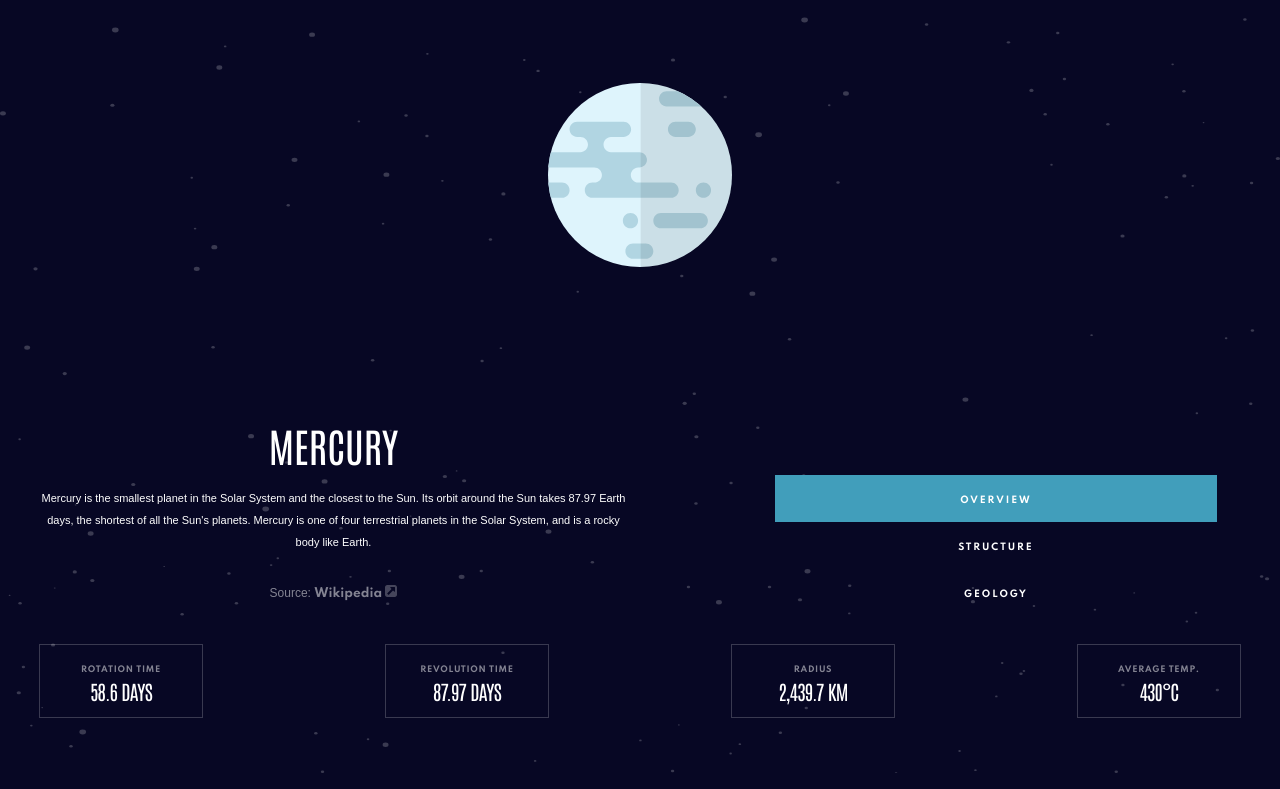
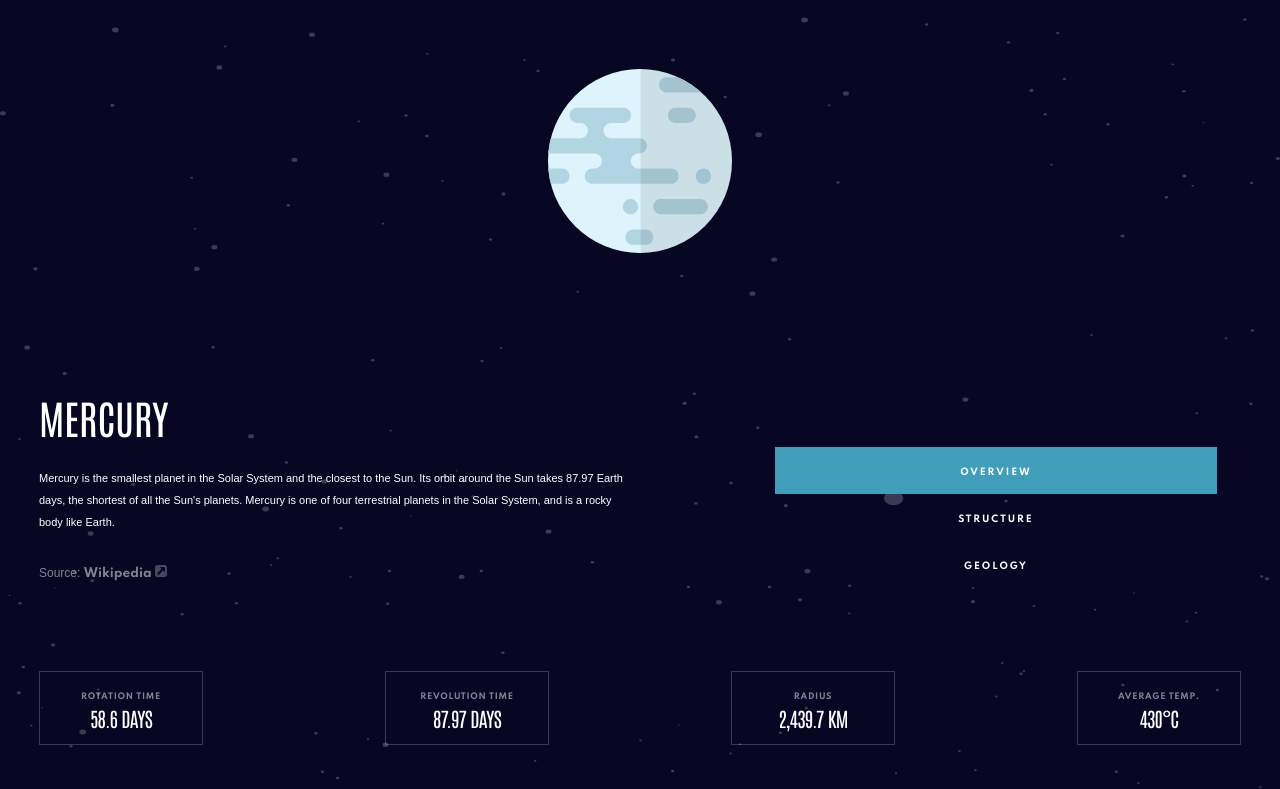
Before and after one commit to mrfinesse47/svelte-planets, a Svelte app: page / in a window 1280 px wide. Shown: the part 234-1023 px from the top of the page. Built offline with nearby package versions, Linux system fonts and the light colour scheme; a web font is replaced by a local one.

Commit message:
more layout styling for tablet

```diff
--- a/src/components/Blurb.svelte
+++ b/src/components/Blurb.svelte
@@ -19,12 +19,13 @@
 </div>
 
 <style>
+  .blurb-container {
+    text-align: center;
+  }
   .blurb-container h2 {
-    text-align: center;
     text-transform: uppercase;
   }
   .blurb-container p {
-    text-align: center;
     font-family: "spartan", sans-serif;
     font-style: normal;
     font-weight: 400;
@@ -34,7 +35,6 @@
   }
   .blurb-container h3 {
     opacity: 0.5;
-    text-align: center;
     margin-top: 2rem;
     font-weight: 400;
   }
@@ -45,7 +45,11 @@
   }
 
   @media screen and (min-width: 768px) {
+    .blurb-container {
+      text-align: left;
+    }
     .blub-outer-container {
+      height: 253px;
       display: flex;
       justify-content: space-between;
       align-items: flex-start;
@@ -53,5 +57,11 @@
     .blurb-container {
       width: 49%;
     }
+    .blurb-container p {
+      margin-top: 1.5rem;
+    }
+    .blurb-container h3 {
+      margin-top: 2rem;
+    }
   }
 </style>
--- a/src/components/MenuListItem.svelte
+++ b/src/components/MenuListItem.svelte
@@ -61,7 +61,7 @@
     margin-right: 1.5625rem;
   }
 
-  @media screen and (min-width: 767px) {
+  @media screen and (min-width: 768px) {
     li {
       border-bottom: none;
       margin: 0;
--- a/src/components/NumericInfo.svelte
+++ b/src/components/NumericInfo.svelte
@@ -72,10 +72,13 @@
     opacity: 0.5;
     padding-top: 0.5rem;
   }
-  @media screen and (min-width: 767px) {
+  @media screen and (min-width: 768px) {
     .numeric-info {
       flex-direction: row;
       justify-content: space-between;
+      margin: 0;
+      margin-top: 27px;
+      padding-bottom: 2.25rem;
     }
     .numeric-info > div {
       width: 164px;
--- a/src/components/Planet.svelte
+++ b/src/components/Planet.svelte
@@ -32,7 +32,7 @@
     max-width: 450px;
     margin: 0 auto;
   }
-  @media screen and (min-width: 767px) {
+  @media screen and (min-width: 768px) {
     main {
       max-width: 100%;
       margin: 0 2.4375rem;
--- a/src/components/PlanetImage.svelte
+++ b/src/components/PlanetImage.svelte
@@ -48,9 +48,9 @@
     transform: translateX(-50%);
     top: 50%;
   }
-  @media screen and (min-width: 767px) {
+  @media screen and (min-width: 768px) {
     .image-container {
-      height: 30.5rem;
+      height: 28.75rem;
     }
     .planet-image {
       transform: scale(0.63448276);
--- a/src/shared/Tabs.svelte
+++ b/src/shared/Tabs.svelte
@@ -48,7 +48,7 @@
     cursor: pointer;
   }
 
-  @media screen and (min-width: 767px) {
+  @media screen and (min-width: 768px) {
     ul {
       flex-direction: column;
       width: 40.783%;
```
